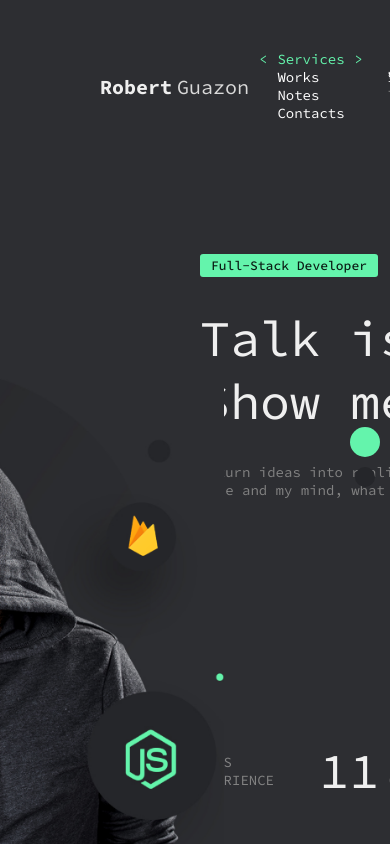
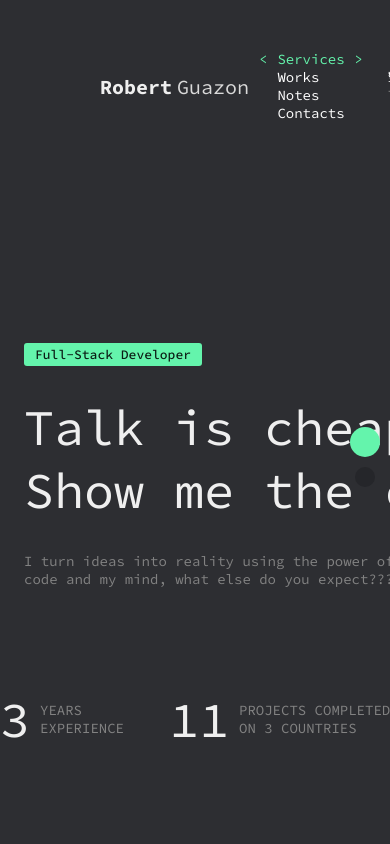
Before and after one commit to doppelgunner/portfolio, a React (Create React App) app: page / in a window 390 px wide. Built offline with nearby package versions, Linux system fonts and the light colour scheme.

Commit message:
added responsive design when zooming out

```diff
--- a/src/App.scss
+++ b/src/App.scss
@@ -66,9 +66,37 @@
   padding-right: 10px;
 }
 
+.profile {
+  display: flex;
+  justify-content: space-around;
+  align-items: center;
+  height: 100%;
+  height: calc(100vh - 95px);
+}
+
+.profile > div {
+  flex: 1;
+  display: flex;
+  align-items: center;
+  height: 100%;
+}
+
+.profile > div:first-child {
+  flex-direction: column;
+  height: calc(100vh - 95px);
+  justify-content: space-around;
+  justify-content: center;
+}
+
+.profile > div:nth-child(2) {
+  justify-content: flex-start;
+}
+
 .profile__info {
-  margin-top: 132px;
-  margin-left: 200px;
+  align-self: flex-end;
+  // margin-top: 132px;
+  // margin-left: 200px;
+  margin-top: 100px;
 }
 
 .profile__motto {
@@ -82,10 +110,10 @@
 }
 
 .profile__experience {
-  position: absolute;
-  bottom: 42px;
-  left: 150px;
   display: flex;
+  align-self: flex-end;
+  margin-right: 100px;
+  margin-top: 100px;
 }
 
 .profile__experience > span {
@@ -106,14 +134,11 @@
 }
 
 .profile__picture {
-  position: absolute;
   z-index: 0;
-  right: 166px;
-  bottom: -10px;
 }
 
 .profile__picture img {
-  width: 520px;
+  // width: 520px;
 }
 
 .tag-container > span {
@@ -164,9 +189,9 @@
 }
 
 .bio--content {
-  height: 100%;
   display: flex;
   justify-content: center;
+  margin-top: 50px;
 }
 
 .bio--content > div {
@@ -178,7 +203,8 @@
   justify-content: flex-start;
   align-items: center;
   flex-direction: column;
-  padding-top: 50px;
+  align-items: flex-end;
+  margin-right: 50px;
 }
 
 .card {
@@ -240,7 +266,8 @@
   display: flex;
   justify-content: flex-start;
   flex-direction: column;
-  padding-top: 50px;
+  align-items: flex-start;
+  margin-left: 50px;
 }
 
 .introduce__label {
@@ -279,10 +306,16 @@
 }
 
 .bio--footer {
-  position: absolute;
-  bottom: 30px;
   justify-content: center;
   display: flex;
   align-items: center;
   width: 100%;
+  margin-top: 40px;
 }
+
+.screen--about > div {
+  height: 100%;
+  display: flex;
+  flex-direction: column;
+  justify-content: center;
+}
--- a/src/pages/HomePage.js
+++ b/src/pages/HomePage.js
@@ -25,6 +25,7 @@ class HomePage extends React.Component {
         <Screen screens={this.state.screens} nth={1}>
           <Header />
           <div className="profile">
+            <div>
               <div className="profile__info">
                 <Tooltip
                   trigger={["hover"]}
@@ -69,12 +70,14 @@ class HomePage extends React.Component {
                   </span>
                 </span>
               </div>
+            </div>
             <div className="profile__picture">
               <img src={"r-profile-background.png"} />
             </div>
           </div>
         </Screen>
         <Screen screens={this.state.screens} nth={2} className="screen--about">
+          <div>
             <div className="bio--content">
               <div className="skillset">
                 <Card
@@ -105,19 +108,21 @@ class HomePage extends React.Component {
                   "Every great app starts with a simple execution"
                 </div>
                 <div className="introduce__story sub-label">
-                Since the beginning of my journey as a full-stack web developer
-                3 years ago, I've done and written apps. Most of my projects
-                before I started working were mostly personal projects. Because
-                of that I was familiar with almost all the famous programming
-                languages and it helped me in my job. As of now I've done
-                numerous projects which I can be proud of. I think of jobs as a
-                learning step in order to enhance my skills.
+                  Since the beginning of my journey as a full-stack web
+                  developer 3 years ago, I've done and written apps. Most of my
+                  projects before I started working were mostly personal
+                  projects. Because of that I was familiar with almost all the
+                  famous programming languages and it helped me in my job. As of
+                  now I've done numerous projects which I can be proud of. I
+                  think of jobs as a learning step in order to enhance my
+                  skills.
                 </div>
               </div>
             </div>
             <div className="bio--footer">
               <img className="bio--footer_company-logo" src={"sxi-logo.svg"} />
               <img className="bio--footer_company-logo" src={"rt-logo.png"} />
+            </div>
           </div>
         </Screen>
       </div>
```
Lines whose indentation alone changed are shown as unchanged.
